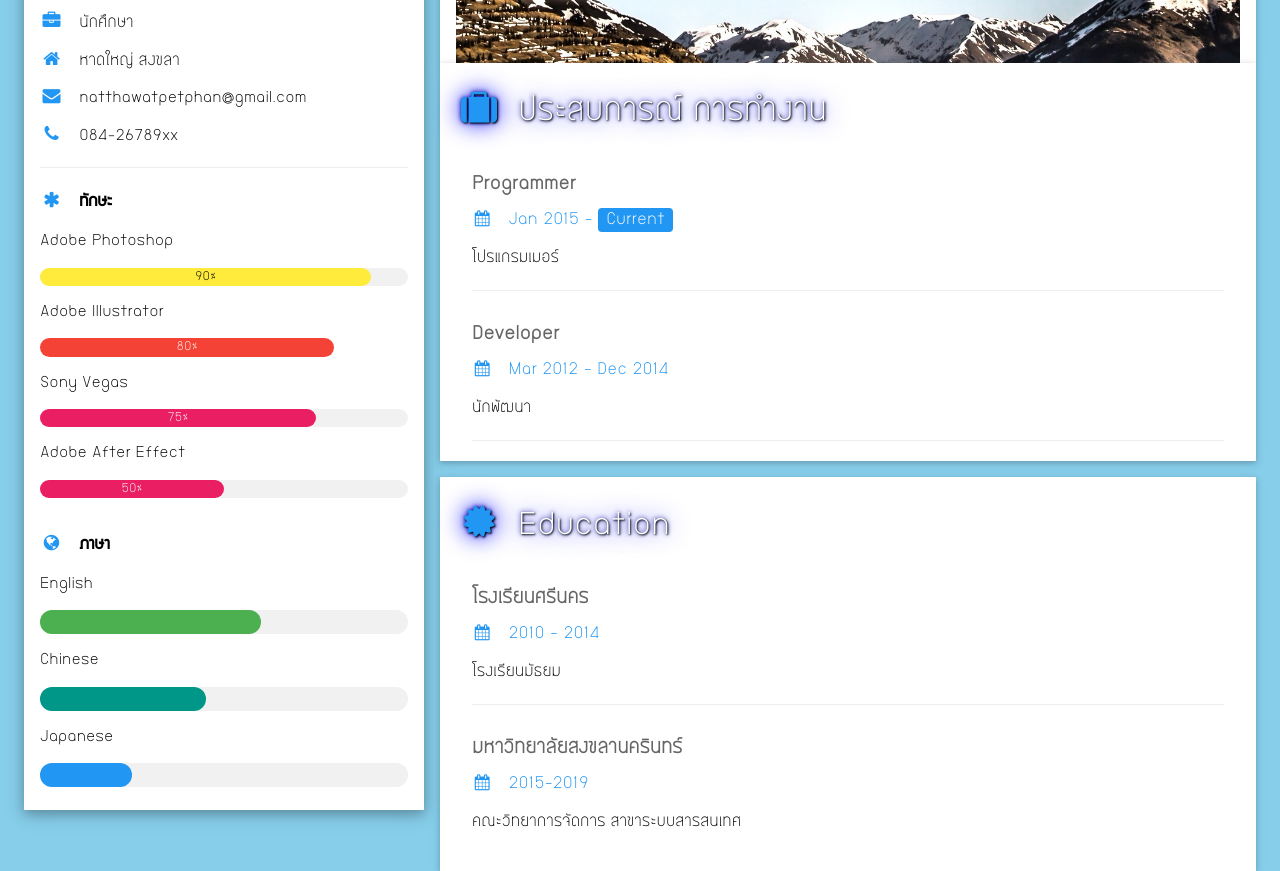
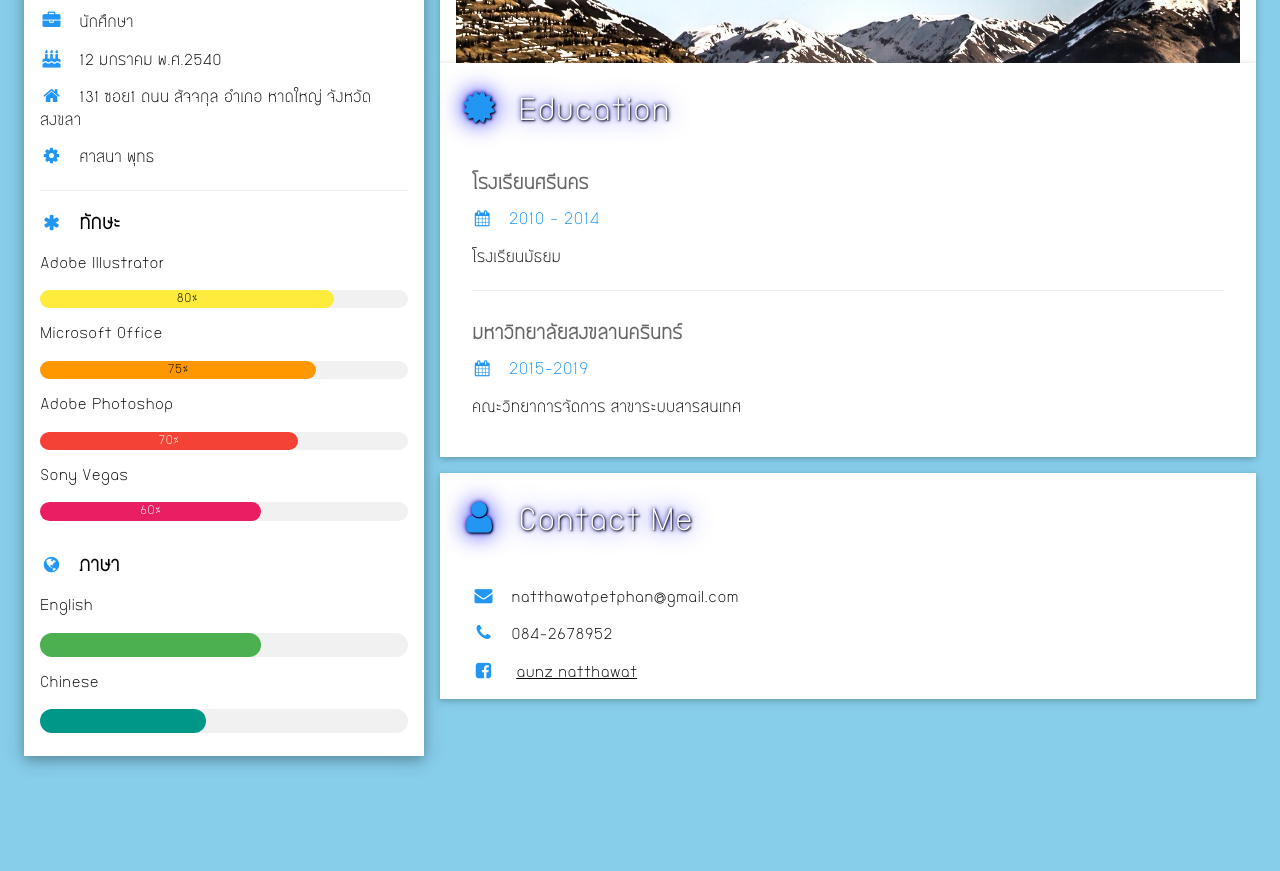
Before and after one commit to natthawatp/myresume.github.io, a plain HTML site: page index.html in a window 1280 px wide. Shown: the part 319-1190 px from the top of the page. After the commit the page ends 1097 px from the top, so only its background shows below. Drawn offline with nearby package versions, Linux system fonts and the light colour scheme.

Commit message:
Update index.html

```diff
--- a/index.html
+++ b/index.html
@@ -9,9 +9,7 @@
 <link rel="stylesheet" href="https://cdnjs.cloudflare.com/ajax/libs/font-awesome/4.7.0/css/font-awesome.min.css">
 <style>
   h2{color:#E6E6FA;text-shadow: 1px 1px 2px black, 0 0 25px blue, 0 0 5px darkblue;}
-html,body,h3,h2,h4,h5,h6 {font-family: "bangna_newregular", sans-serif}
-h1{font-family: "supermarketregular", sans-serif}
-
+html,body,h3,h2,h1,h4,h5,h6 {font-family: "bangna_newregular", sans-serif}
 
 </style>
 <body class="w3-light-blue">
@@ -36,30 +34,30 @@ h1{font-family: "supermarketregular", sans-serif}
         </div>
         <div class="w3-container">
           <p><i class="fa fa-briefcase fa-fw w3-margin-right w3-large w3-text-blue"></i>นักศึกษา</p>
-          <p><i class="fa fa-home fa-fw w3-margin-right w3-large w3-text-blue"></i>หาดใหญ่ สงขลา</p>
-          <p><i class="fa fa-envelope fa-fw w3-margin-right w3-large w3-text-blue"></i>natthawatpetphan@gmail.com</p>
-          <p><i class="fa fa-phone fa-fw w3-margin-right w3-large w3-text-blue"></i>084-26789xx</p>
+          <p><i class="fa fa-birthday-cake fa-fw w3-margin-right w3-large w3-text-blue"></i>12 มกราคม พ.ศ.2540</p>
+          <p><i class="fa fa-home fa-fw w3-margin-right w3-large w3-text-blue"></i>131 ซอย1 ถนน สัจจกุล อำเภอ หาดใหญ่ จังหวัด สงขลา</p>
+          <p><i class="fa fa-cog fa-fw w3-margin-right w3-large w3-text-blue"></i>ศาสนา พุทธ</p>
+
           <hr>
 
           <h1 class="w3-large"><b><i class="fa fa-asterisk fa-fw w3-margin-right w3-text-blue"></i>ทักษะ</b></h1>
+          <p>Adobe Illustrator</p>
+          <div class="w3-light-grey w3-round-xlarge w3-small">
+            <div class="w3-container w3-center w3-round-xlarge w3-yellow" style="width:80%">80%</div>
+          </div>
+          <p>Microsoft Office</p>
+          <div class="w3-light-grey w3-round-xlarge w3-small">
+            <div class="w3-container w3-center w3-round-xlarge w3-orange" style="width:75%">75%</div>
+          </div>
           <p>Adobe Photoshop</p>
           <div class="w3-light-grey w3-round-xlarge w3-small">
-            <div class="w3-container w3-center w3-round-xlarge w3-yellow" style="width:90%">90%</div>
-          </div>
-          <p>Adobe Illustrator</p>
-          <div class="w3-white-grey w3-round-xlarge w3-small">
-            <div class="w3-container w3-center w3-round-xlarge w3-red" style="width:80%">
-              <div class="w3-center w3-text-white">80%</div>
-            </div>
+            <div class="w3-container w3-center w3-round-xlarge w3-red" style="width:70%">70%</div>
           </div>
           <p>Sony Vegas</p>
           <div class="w3-light-grey w3-round-xlarge w3-small">
-            <div class="w3-container w3-center w3-round-xlarge w3-pink" style="width:75%">75%</div>
+            <div class="w3-container w3-center w3-round-xlarge w3-pink" style="width:60%">60%</div>
           </div>
-          <p>Adobe After Effect</p>
-          <div class="w3-light-grey w3-round-xlarge w3-small">
-            <div class="w3-container w3-center w3-round-xlarge w3-pink" style="width:50%">50%</div>
-          </div>
+
           <br>
 
           <h1 class="w3-large w3-text-theme"><b><i class="fa fa-globe fa-fw w3-margin-right w3-text-blue"></i>ภาษา</b></h1>
@@ -71,10 +69,7 @@ h1{font-family: "supermarketregular", sans-serif}
           <div class="w3-light-grey w3-round-xlarge">
             <div class="w3-round-xlarge w3-teal" style="height:24px;width:45%"></div>
           </div>
-          <p>Japanese</p>
-          <div class="w3-light-grey w3-round-xlarge">
-            <div class="w3-round-xlarge w3-blue" style="height:24px;width:25%"></div>
-          </div>
+
           <br>
         </div>
       </div><br>
@@ -82,36 +77,15 @@ h1{font-family: "supermarketregular", sans-serif}
     <!-- End Left Column -->
     </div>
 
-    <!-- Right Column -->
+  <!-- Right Column -->
     <div class="w3-twothird">
 	<div class="w3-container w3-card-2 w3-white">
         <h2 class="w3-text-white "><i class="w3-margin-right w3-xxlarge w3-text-blue"></i></h2>
 
           <img class="w3-image" src="name.jpg" alt="Me" width="1800" height="150">
 
-
-
-
         </div>
-
-
-      <div class="w3-container w3-card-2 w3-white  w3-margin-bottom">
-        <h2 class="w3-text-white w3-padding-16"><i class="fa fa-suitcase fa-fw w3-margin-right w3-xxlarge w3-text-blue"></i>ประสบการณ์ การทำงาน</h2>
-        <div class="w3-container">
-          <h5 class="w3-opacity"><b>Programmer</b></h5>
-          <h6 class="w3-text-blue"><i class="fa fa-calendar fa-fw w3-margin-right"></i>Jan 2015 - <span class="w3-tag w3-blue w3-round">Current</span></h6>
-          <p>โปรแกรมเมอร์</p>
-          <hr>
-        </div>
-        <div class="w3-container">
-          <h5 class="w3-opacity"><b>Developer </b></h5>
-          <h6 class="w3-text-blue"><i class="fa fa-calendar fa-fw w3-margin-right"></i>Mar 2012 - Dec 2014</h6>
-          <p>นักพัฒนา</p>
-          <hr>
-        </div>
-        </div>
-
-      <div class="w3-container w3-card-2 w3-white">
+<div class="w3-container w3-card-2 w3-white w3-margin-bottom">
         <h2 class="w3-text-white w3-padding-16"><i class="fa fa-certificate fa-fw w3-margin-right w3-xxlarge w3-text-blue"></i>Education</h2>
         <div class="w3-container">
           <h5 class="w3-opacity"><b>โรงเรียนศรีนคร</b></h5>
@@ -127,8 +101,23 @@ h1{font-family: "supermarketregular", sans-serif}
         </div>
       </div>
 
+      <div class="w3-container w3-card-2 w3-white  w3-margin-bottom">
+        <h2 class="w3-text-white w3-padding-16"><i class="fa fa-user fa-fw w3-margin-right w3-xxlarge w3-text-blue"></i>Contact Me</h2>
+        <div class="w3-container">
+          <p><i class="fa fa-envelope fa-fw w3-margin-right w3-large w3-text-blue"></i>natthawatpetphan@gmail.com</p>
+          <p><i class="fa fa-phone fa-fw w3-margin-right w3-large w3-text-blue"></i>084-2678952</p>
+          <p><i class="fa fa-facebook-square fa-fw w3-margin-right w3-large w3-text-blue"></i> <a href="https://www.facebook.com/natthawat.petphan" target="_blank">aunz natthawat</a> </p>
+
+        </div>
+
+        </div>
+
+
+
     <!-- End Right Column -->
     </div>
+
+
 
   <!-- End Grid -->
   </div>
```
